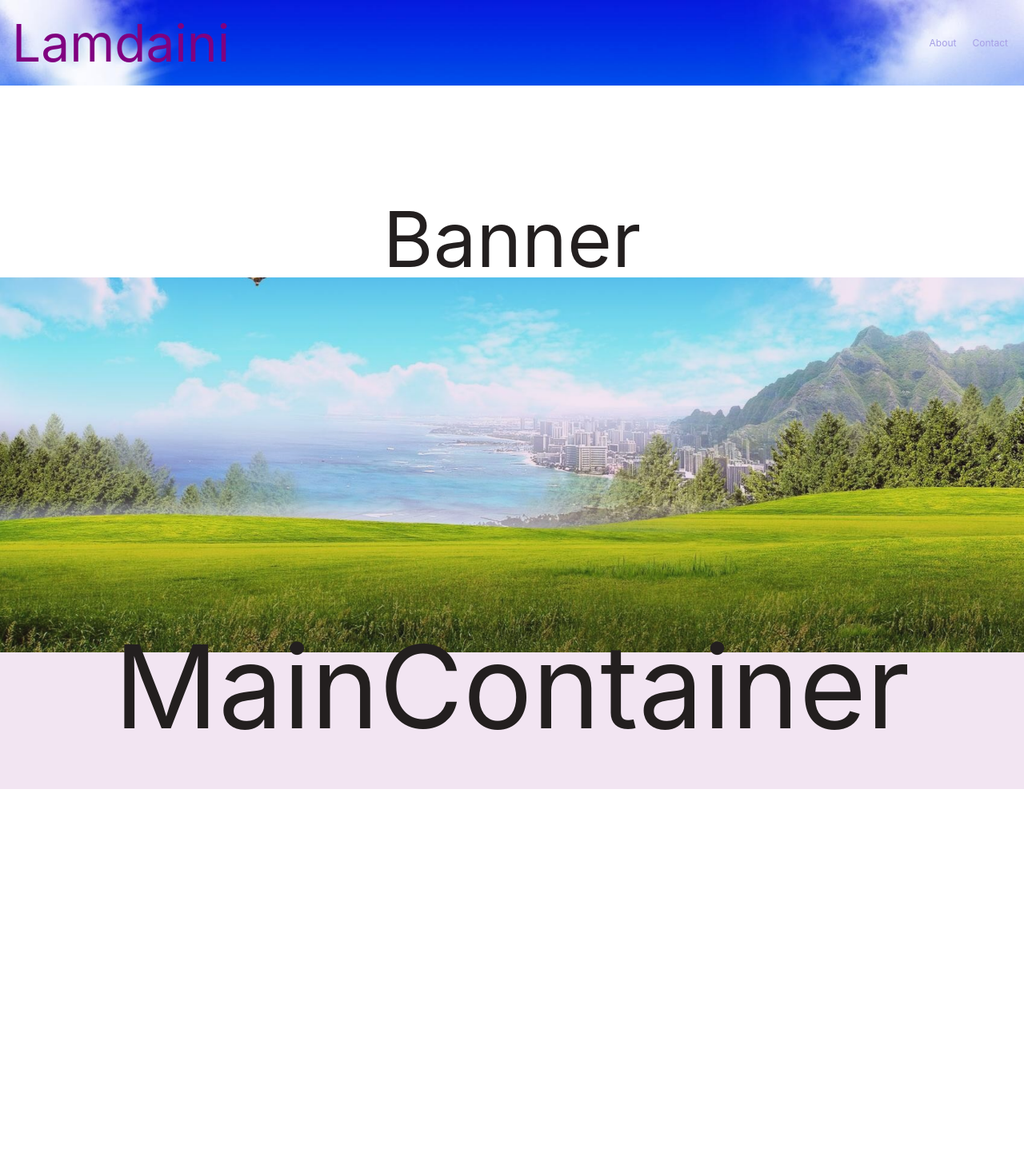
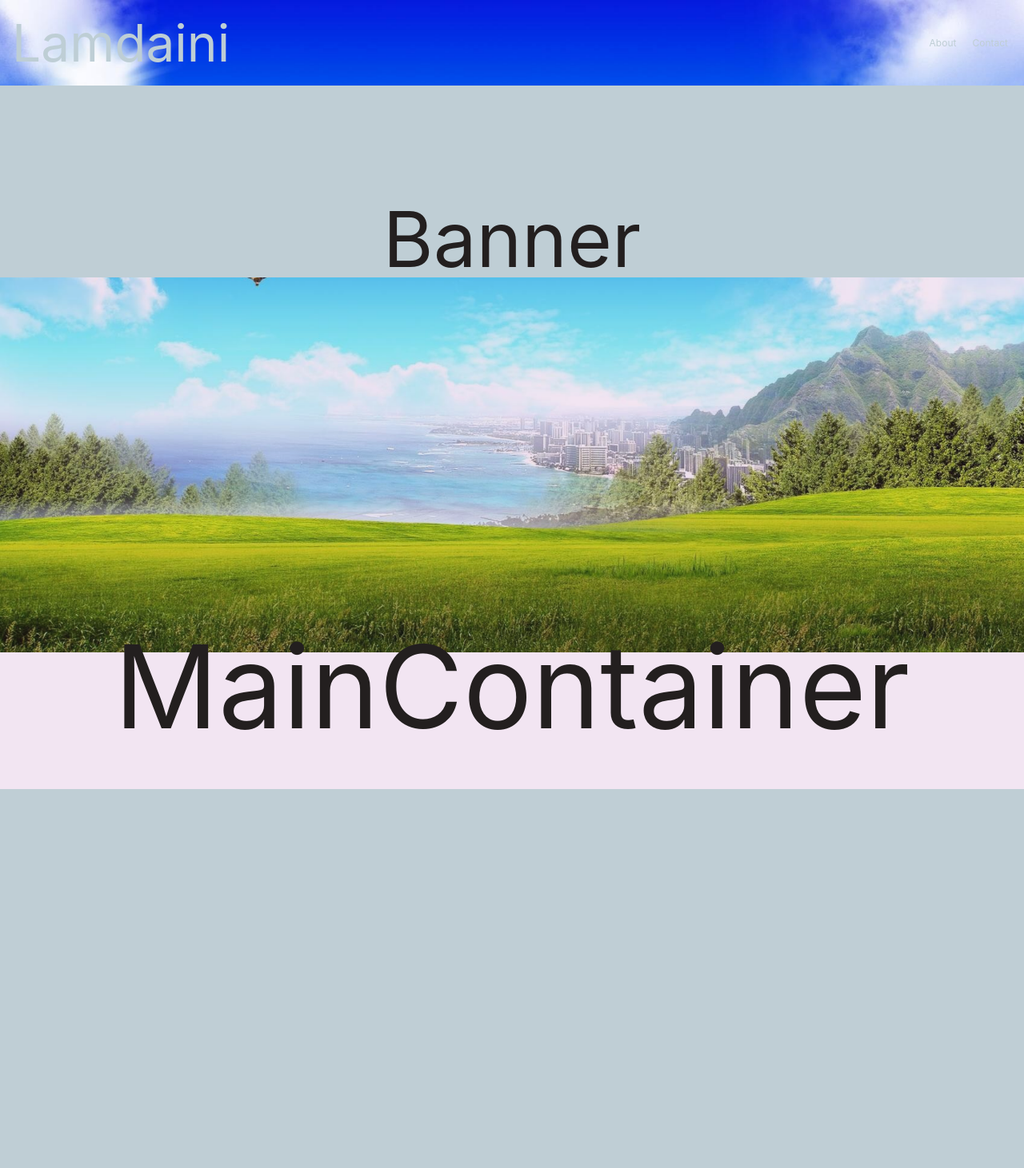
Before and after one commit to MosheSommers/lamdaini, a React (Create React App) app: page / in a window 1280 px wide. Shown: the top 1461 px of the page at 80% size. Built offline with nearby package versions, Linux system fonts and the light colour scheme.

Commit message:
Small css changes

```diff
--- a/src/components/Banner.tsx
+++ b/src/components/Banner.tsx
@@ -10,7 +10,7 @@ export const Banner = () => (
 const S = {
     bannerContainer:() => css`
         height:30vh;
-        background-color:#fff;
+        background-color:#bfced5;
     `,
     bannerText:() => css`
         font-size: 6em;
--- a/src/components/Contact.tsx
+++ b/src/components/Contact.tsx
@@ -10,7 +10,7 @@ export const Contact = () => (
 const S = {
     contactContainer:() => css`
         height:80vh;
-        background-color:#fff;
+        background-color:#bfced5;
     `,
     contactText:() => css`
         font-size: 6em;
--- a/src/components/Header.tsx
+++ b/src/components/Header.tsx
@@ -23,19 +23,19 @@ const S = {
         font-size: 4em;
         text-align: left;
         margin: 5px;
-        color: #800080;
+        color: hsl(199, 21%, 79%);
         margin-right:auto;
     `,
     menuLink:()=>css`
         padding:10px;
         margin:auto 0;
         font-size:12px;
-        color: hsla(246, 57%, 76%, 1);
+        color: #bfced5;
         cursor:pointer;
         &:hover{
             background:hsl(231, 97%, 45%);
             font-size:12.5px;
-            color: hsla(246,57%,100%,1);
+            color: hsl(199, 21%, 90%);
         }
     `,
 }
```
